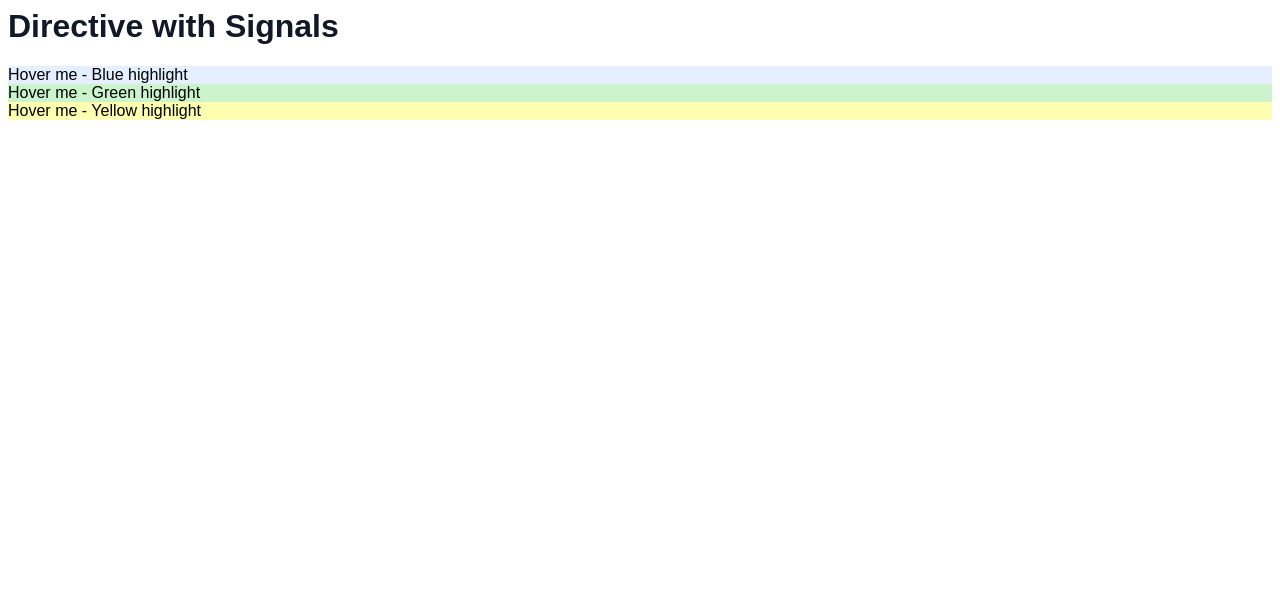
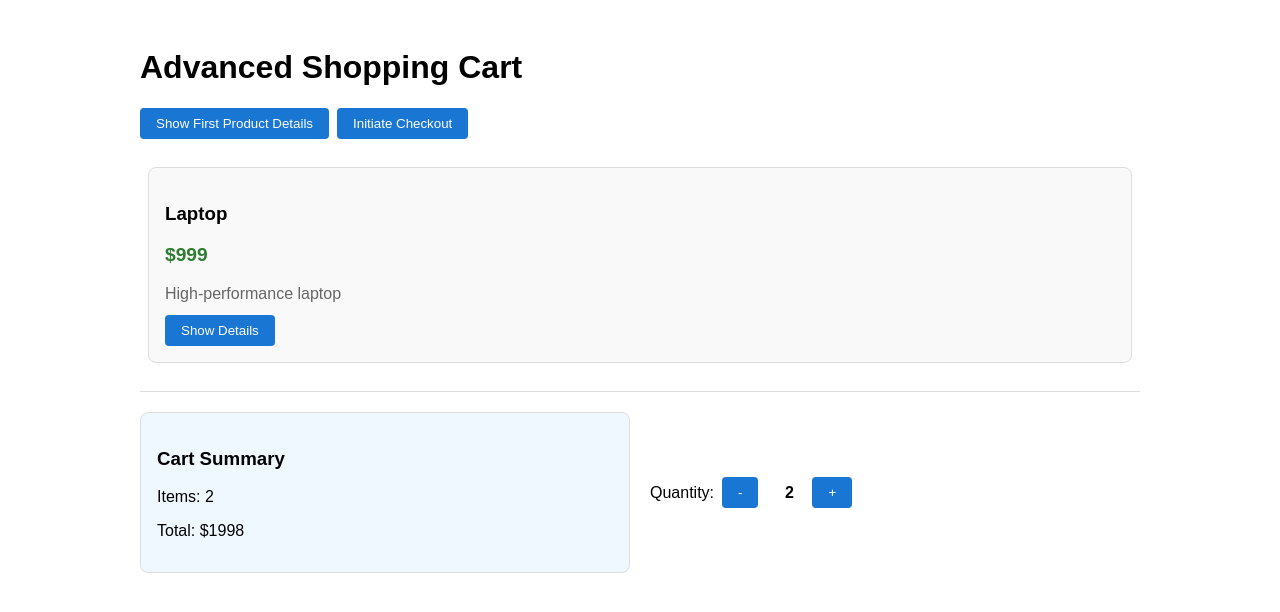
Before and after one commit to Radu-A/angular-signals, an Angular app: page / in a window 1280 px wide. Shown: the top 612 px of the page. Built offline with nearby package versions, Linux system fonts and the light colour scheme.

Commit message:
feat(cart-summary): access to child methods from app with view child signal

```diff
--- a/src/app/app.css
+++ b/src/app/app.css
@@ -1,82 +1,127 @@
-.highlight-demo {
-  max-width: 1200px;
+/* ProductCard Component Styles */
+.product-card {
+  border: 1px solid #ddd;
+  border-radius: 8px;
+  padding: 16px;
+  margin: 8px;
+  background: #f9f9f9;
+}
+
+.price {
+  font-size: 1.2em;
+  font-weight: bold;
+  color: #2e7d32;
+}
+
+.description {
+  color: #666;
+  margin: 8px 0;
+}
+
+.actions {
+  margin-top: 12px;
+}
+
+.details {
+  margin-top: 12px;
+  padding: 8px;
+  background: #e8f5e8;
+  border-radius: 4px;
+}
+
+.product-card button {
+  padding: 8px 16px;
+  border: none;
+  border-radius: 4px;
+  cursor: pointer;
+  background: #1976d2;
+  color: white;
+  margin-right: 8px;
+}
+
+.product-card button:disabled {
+  background: #ccc;
+  cursor: not-allowed;
+}
+
+/* CartSummary Component Styles */
+.cart-summary {
+  border: 1px solid #ddd;
+  border-radius: 8px;
+  padding: 16px;
+  background: #f0f8ff;
+}
+
+.cart-summary .actions {
+  margin-top: 12px;
+}
+
+.cart-summary button {
+  padding: 8px 16px;
+  border: none;
+  border-radius: 4px;
+  cursor: pointer;
+  background: #1976d2;
+  color: white;
+  margin-right: 8px;
+}
+
+.cart-summary button:disabled {
+  background: #ccc;
+  cursor: not-allowed;
+}
+
+/* App Component Styles */
+.shopping-app {
+  max-width: 1000px;
   margin: 0 auto;
   padding: 20px;
   font-family: Arial, sans-serif;
 }
 
-.demo-section {
-  margin-bottom: 40px;
-  padding: 20px;
-  border: 1px solid #e5e7eb;
-  border-radius: 8px;
-}
-
-.card-grid {
-  display: grid;
-  grid-template-columns: repeat(auto-fit, minmax(250px, 1fr));
-  gap: 20px;
+.controls {
   margin: 20px 0;
 }
 
-.product-card {
-  padding: 20px;
-  border: 1px solid #e5e7eb;
-  border-radius: 8px;
-  cursor: pointer;
-}
-
-.price {
-  font-size: 1.2em;
-  font-weight: bold;
-  color: #059669;
-  margin: 8px 0;
-}
-
-.intensity {
-  font-size: 0.9em;
-  color: #6b7280;
-  font-style: italic;
-}
-
-.text-examples {
+.products {
+  display: grid;
+  grid-template-columns: repeat(auto-fit, minmax(300px, 1fr));
+  gap: 16px;
   margin: 20px 0;
 }
 
-.text-examples p {
-  padding: 12px;
-  margin: 16px 0;
-  border-radius: 4px;
+.cart-section {
+  border-top: 1px solid #ddd;
+  padding-top: 20px;
+  margin-top: 20px;
+  display: grid;
+  grid-template-columns: 1fr 1fr;
+  gap: 20px;
 }
 
-.text-examples button {
-  padding: 12px 24px;
-  border: 1px solid #d1d5db;
-  border-radius: 6px;
-  background: white;
-  cursor: pointer;
-  font-size: 16px;
-  margin: 16px 8px;
+.cart-controls {
+  display: flex;
+  align-items: center;
+  gap: 8px;
 }
 
-.info-box {
-  padding: 20px;
-  border: 1px solid #d1d5db;
-  border-radius: 8px;
-  margin: 16px 0;
+.quantity {
+  min-width: 30px;
+  text-align: center;
+  font-weight: bold;
 }
 
-.info-box h4 {
-  margin-top: 0;
-  color: #374151;
+.shopping-app button {
+  padding: 8px 16px;
+  border: none;
+  border-radius: 4px;
+  cursor: pointer;
+  background: #1976d2;
+  color: white;
+  margin-right: 8px;
 }
 
-h1, h2, h3 {
-  color: #111827;
-  margin-top: 0;
+.shopping-app button:disabled {
+  background: #ccc;
+  cursor: not-allowed;
 }
-
-p {
-  color: #6b7280;
-  line-height: 1.5;
-}
--- a/src/app/app.ts
+++ b/src/app/app.ts
@@ -1,27 +1,86 @@
-import { Component, ChangeDetectionStrategy } from "@angular/core";
-import { HighlightDirective } from "./highlight-directive";
+// TODO: Import viewChild from @angular/core
+import {
+  Component,
+  signal,
+  computed,
+  viewChild,
+  ChangeDetectionStrategy,
+} from "@angular/core";
+import { CartSummary } from "./cart-summary";
+import { ProductCard } from "./product-card";
 
 @Component({
   selector: "app-root",
-  imports: [HighlightDirective],
+  imports: [ProductCard, CartSummary],
   template: `
-    <div>
-      <h1>Directive with Signals</h1>
+    <div class="shopping-app">
+      <h1>Advanced Shopping Cart</h1>
 
-      <div highlight color="blue" [intensity]="0.2">
-        Hover me - Blue highlight
+      <div class="controls">
+        <button (click)="showFirstProductDetails()">
+          Show First Product Details
+        </button>
+        <button (click)="initiateCheckout()">Initiate Checkout</button>
       </div>
 
-      <div highlight color="green" [intensity]="0.4">
-        Hover me - Green highlight
+      <div class="products">
+        <product-card
+          [name]="'Laptop'"
+          [price]="999"
+          [description]="'High-performance laptop'"
+          [available]="true"
+          [productId]="'LAP001'"
+          [category]="'Electronics'"
+        />
       </div>
 
-      <div highlight color="yellow" [intensity]="0.6">
-        Hover me - Yellow highlight
+      <div class="cart-section">
+        <cart-summary [itemCount]="cartQuantity()" [total]="totalPrice()" />
+
+        <div class="cart-controls">
+          <label>Quantity:</label>
+          <button (click)="updateQuantity(-1)" [disabled]="cartQuantity() <= 0">
+            -
+          </button>
+          <span class="quantity">{{ cartQuantity() }}</span>
+          <button (click)="updateQuantity(1)" [disabled]="cartQuantity() >= 10">
+            +
+          </button>
+        </div>
       </div>
     </div>
   `,
   styleUrl: "./app.css",
   changeDetection: ChangeDetectionStrategy.OnPush,
 })
-export class App {}
+export class App {
+  cartQuantity = signal(2);
+
+  firstProduct = viewChild(ProductCard);
+  cartSummary = viewChild(CartSummary);
+
+  totalPrice = computed(() => {
+    return this.cartQuantity() * 999;
+  });
+
+  updateQuantity(change: number) {
+    const newQuantity = this.cartQuantity() + change;
+    if (newQuantity >= 0 && newQuantity <= 10) {
+      this.cartQuantity.set(newQuantity);
+    }
+  }
+
+  showFirstProductDetails() {
+    const product = this.firstProduct();
+    if (product) {
+      product.highlight();
+    }
+  }
+
+  initiateCheckout() {
+    const summary = this.cartSummary();
+    if (summary) {
+      summary.initiateCheckout();
+    }
+  }
+}
--- /dev/null
+++ b/src/app/cart-summary.ts
@@ -0,0 +1,43 @@
+import {
+  Component,
+  DestroyRef,
+  inject,
+  input,
+  signal,
+  ChangeDetectionStrategy,
+} from "@angular/core";
+
+@Component({
+  selector: "cart-summary",
+  template: `
+    <div
+      class="cart-summary"
+      [style.background]="isAnimating() ? '#e8f5e8' : ''"
+    >
+      <h3>Cart Summary {{ isAnimating() ? "🎉" : "" }}</h3>
+      <p>Items: {{ itemCount() }}</p>
+      <p>Total: \${{ total() }}</p>
+      @if (isAnimating()) {
+      <p style="color: green; font-weight: bold;">Processing checkout...</p>
+      }
+    </div>
+  `,
+  styleUrl: "./app.css",
+  changeDetection: ChangeDetectionStrategy.OnPush,
+})
+export class CartSummary {
+  itemCount = input.required<number>();
+  total = input.required<number>();
+
+  isAnimating = signal(false);
+
+  private timeoutId?: ReturnType<typeof setTimeout>;
+  private destroyRef = inject(DestroyRef);
+
+  // Public method for parent interaction
+  initiateCheckout() {
+    this.isAnimating.set(true);
+    this.timeoutId = setTimeout(() => this.isAnimating.set(false), 2000);
+    this.destroyRef.onDestroy(() => clearTimeout(this.timeoutId));
+  }
+}
--- a/src/app/highlight-directive.ts
+++ /dev/null
@@ -1,37 +0,0 @@
-import { Directive, input, signal, computed } from "@angular/core";
-
-@Directive({
-  selector: "[highlight]",
-  host: {
-    "[style.backgroundColor]": "backgroundStyle()",
-    "(mouseenter)": "onMouseEnter()",
-    "(mouseleave)": "onMouseLeave()",
-  },
-})
-export class HighlightDirective {
-  // inputs
-  color = input<string>("yellow");
-  intensity = input<number>(0.3);
-  // signals
-  private isHovered = signal(false);
-  // computed
-  backgroundStyle = computed(() => {
-    const baseColor = this.color();
-    const alpha = this.isHovered() ? this.intensity() : this.intensity() * 0.5;
-
-    const colorMap: Record<string, string> = {
-      yellow: `rgba(255, 255, 0, ${alpha})`,
-      blue: `rgba(0, 100, 255, ${alpha})`,
-      green: `rgba(0, 200, 0, ${alpha})`,
-      red: `rgba(255, 0, 0, ${alpha})`,
-    };
-    return colorMap[baseColor] || colorMap["yellow"];
-  });
-  // methods
-  onMouseEnter() {
-    this.isHovered.set(true);
-  }
-  onMouseLeave() {
-    this.isHovered.set(false);
-  }
-}
--- /dev/null
+++ b/src/app/product-card.ts
@@ -0,0 +1,49 @@
+import {
+  Component,
+  input,
+  signal,
+  ChangeDetectionStrategy,
+} from "@angular/core";
+
+@Component({
+  selector: "product-card",
+  template: `
+    <div class="product-card" #cardElement>
+      <h3 #productTitle>{{ name() }}</h3>
+      <p class="price">\${{ price() }}</p>
+      <p class="description">{{ description() }}</p>
+      <div class="actions">
+        <button (click)="toggleDetails()">
+          @if (showDetails()) { Hide } @else { Show } Details
+        </button>
+      </div>
+      @if (showDetails()) {
+      <div class="details">
+        <p>Product ID: {{ productId() }}</p>
+        <p>Category: {{ category() }}</p>
+      </div>
+      }
+    </div>
+  `,
+  styleUrl: "./app.css",
+  changeDetection: ChangeDetectionStrategy.OnPush,
+})
+export class ProductCard {
+  name = input.required();
+  price = input.required<number>();
+  description = input("");
+  available = input(true);
+  productId = input("");
+  category = input("");
+
+  showDetails = signal(false);
+
+  toggleDetails() {
+    this.showDetails.set(!this.showDetails());
+  }
+
+  // Public methods for parent interaction
+  highlight() {
+    this.showDetails.set(true);
+  }
+}
```
